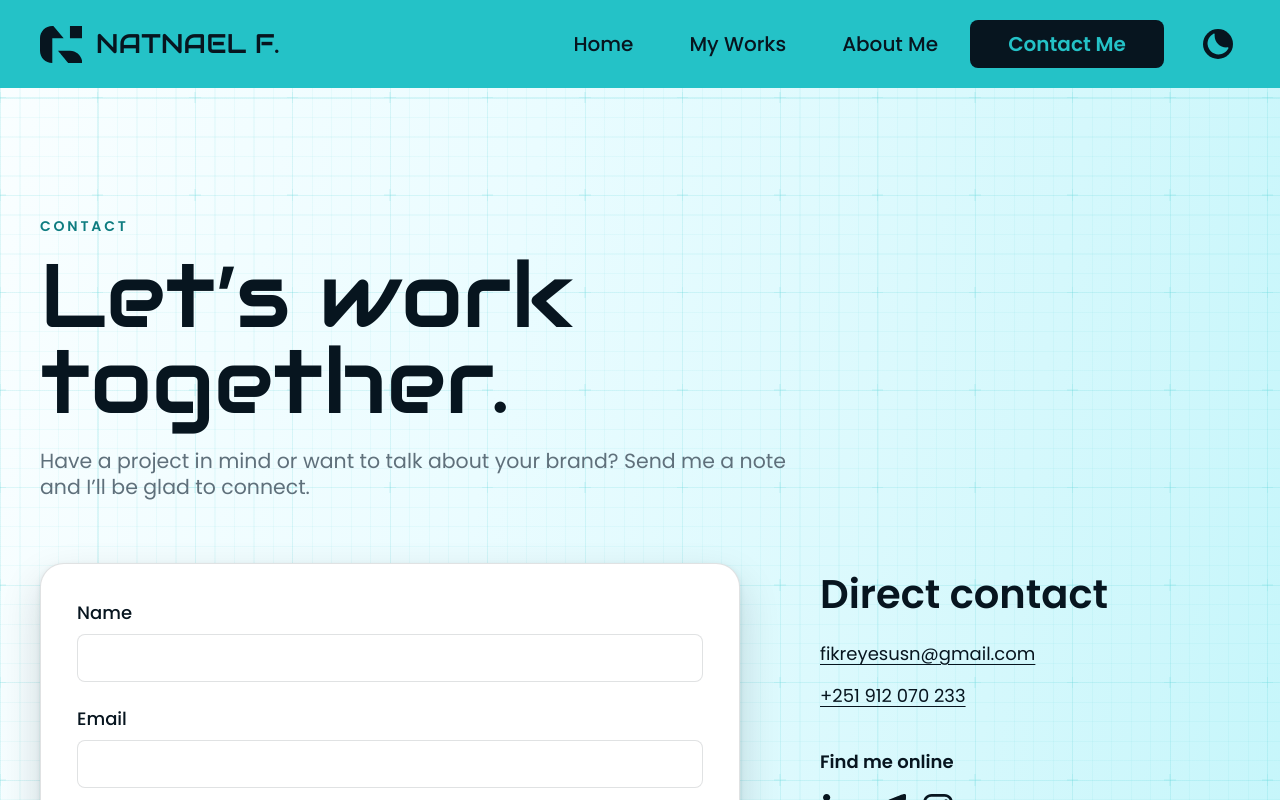
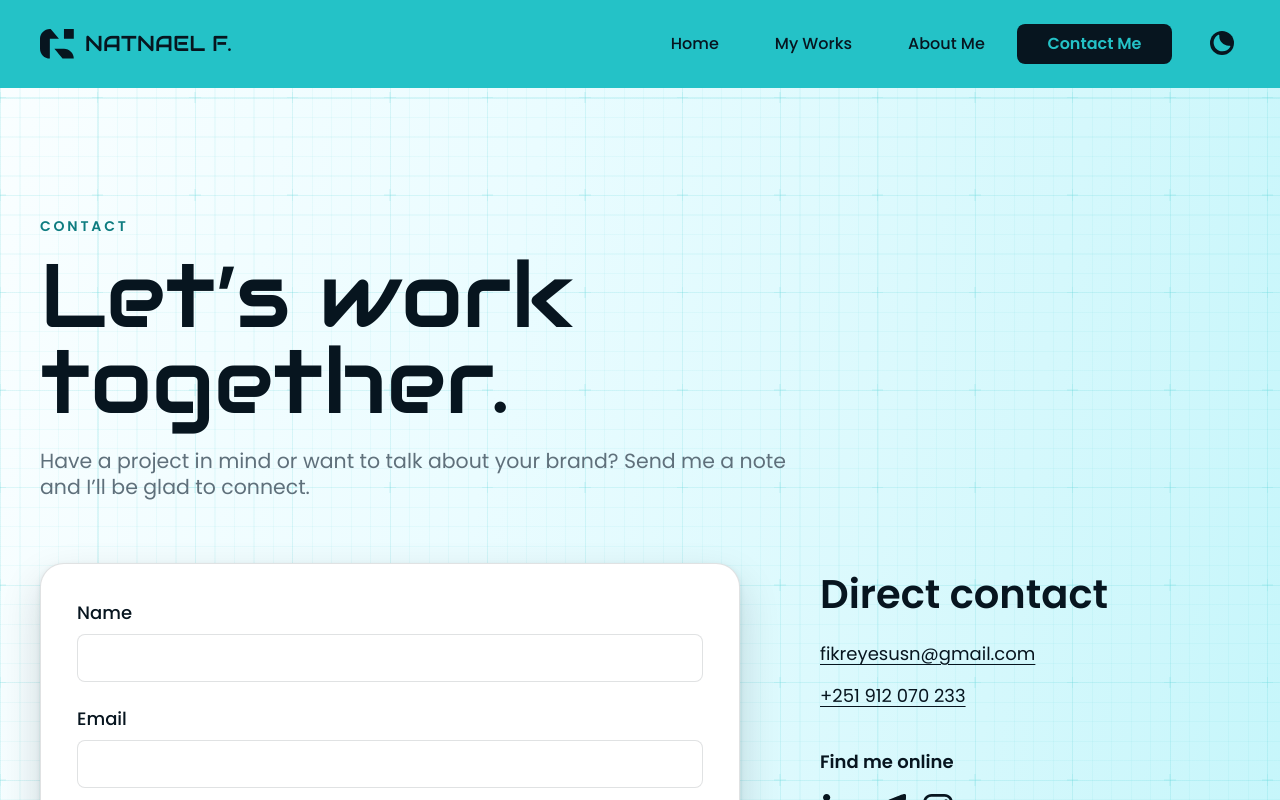
Before and after one commit to SamuelAlehegn/nattyfy-portfolio, a React (Vite) app: page /contact in a window 1280 px wide. Shown: the top 800 px of the page. Built offline with nearby package versions, Linux system fonts and the light colour scheme.

Commit message:
style(typography): scale down header and hero type

```diff
--- a/src/components/home/HeroSection.tsx
+++ b/src/components/home/HeroSection.tsx
@@ -63,7 +63,7 @@ export function HeroSection() {
 
           <motion.p
             variants={textItem}
-            className="mt-6 max-w-[39rem] text-body-lg text-copy lg:mt-14"
+            className="mt-6 max-w-[39rem] text-[clamp(0.8rem,1.28vw,1.2rem)] leading-[1.25] text-copy lg:mt-14"
           >
             I empower businesses to stand out in crowded markets. Crafting logos and identities that
             captivate, setting you apart in today&apos;s competitive landscape.
--- a/src/components/layout/Header.tsx
+++ b/src/components/layout/Header.tsx
@@ -20,7 +20,7 @@ function MenuIcon({ open }: { open: boolean }) {
       strokeLinecap="round"
       aria-hidden="true"
       focusable="false"
-      className="size-6"
+      className="size-5"
     >
       {open ? (
         <>
@@ -74,7 +74,7 @@ export function Header() {
                   [
                     'relative py-2 text-nav font-medium transition-colors duration-150 hover:text-accent-hover',
                     isActive
-                      ? "after:absolute after:left-1/2 after:-bottom-0.5 after:h-0.5 after:w-[calc(100%+1.25rem)] after:-translate-x-1/2 after:bg-current after:content-['']"
+                      ? "after:absolute after:left-1/2 after:-bottom-0.5 after:h-0.5 after:w-[calc(100%+1rem)] after:-translate-x-1/2 after:bg-current after:content-['']"
                       : '',
                   ]
                     .filter(Boolean)
@@ -88,7 +88,7 @@ export function Header() {
 
           <Link
             to="/contact"
-            className="inline-flex h-11 items-center justify-center rounded-sm bg-header-fg px-4 text-sm font-semibold whitespace-nowrap text-header transition duration-200 hover:-translate-x-0.5 hover:-translate-y-0.5 hover:bg-highlight hover:text-on-highlight hover:shadow-button focus-visible:outline-2 focus-visible:outline-offset-2 focus-visible:outline-current lg:h-12 lg:min-w-[12.125rem] lg:px-6 lg:text-button"
+            className="inline-flex h-9 items-center justify-center rounded-sm bg-header-fg px-3 text-xs font-semibold whitespace-nowrap text-header transition duration-200 hover:-translate-x-0.5 hover:-translate-y-0.5 hover:bg-highlight hover:text-on-highlight hover:shadow-button focus-visible:outline-2 focus-visible:outline-offset-2 focus-visible:outline-current lg:h-10 lg:min-w-[9.7rem] lg:px-5 lg:text-button"
           >
             Contact Me
           </Link>
@@ -104,7 +104,7 @@ export function Header() {
             aria-expanded={menuOpen}
             aria-controls="mobile-menu"
             aria-label={menuOpen ? 'Close menu' : 'Open menu'}
-            className="inline-flex size-11 items-center justify-center rounded-sm transition-colors duration-150 hover:bg-current/10 focus-visible:outline-2 focus-visible:outline-offset-2 focus-visible:outline-current lg:hidden"
+            className="inline-flex size-9 items-center justify-center rounded-sm transition-colors duration-150 hover:bg-current/10 focus-visible:outline-2 focus-visible:outline-offset-2 focus-visible:outline-current lg:hidden"
           >
             <MenuIcon open={menuOpen} />
           </button>
--- a/src/components/ui/ButtonLink.tsx
+++ b/src/components/ui/ButtonLink.tsx
@@ -14,7 +14,7 @@ interface ButtonLinkProps {
 }
 
 const baseClasses =
-  'inline-flex items-center justify-center gap-2 rounded-sm font-semibold whitespace-nowrap transition-[background-color,color,border-color,box-shadow,transform] duration-200 ease-[cubic-bezier(0.22,1,0.36,1)] hover:-translate-x-0.5 hover:-translate-y-0.5 hover:shadow-button active:translate-x-0 active:translate-y-0 active:shadow-none focus-visible:outline-2 focus-visible:outline-offset-4 focus-visible:outline-focus';
+  'inline-flex items-center justify-center gap-1.5 rounded-sm font-semibold whitespace-nowrap transition-[background-color,color,border-color,box-shadow,transform] duration-200 ease-[cubic-bezier(0.22,1,0.36,1)] hover:-translate-x-0.5 hover:-translate-y-0.5 hover:shadow-button active:translate-x-0 active:translate-y-0 active:shadow-none focus-visible:outline-2 focus-visible:outline-offset-4 focus-visible:outline-focus';
 
 const variants: Record<ButtonVariant, string> = {
   primary: 'bg-primary text-on-primary hover:bg-highlight hover:text-on-highlight',
@@ -23,8 +23,8 @@ const variants: Record<ButtonVariant, string> = {
 };
 
 const sizes: Record<ButtonSize, string> = {
-  md: 'min-h-14 min-w-[13rem] px-8 text-button-lg md:min-w-[14.375rem]',
-  lg: 'min-h-14 min-w-[16rem] rounded-md px-8 text-button-lg md:min-h-16 md:min-w-[18.125rem]',
+  md: 'min-h-11 min-w-[10.4rem] px-6 text-button-lg md:min-w-[11.5rem]',
+  lg: 'min-h-11 min-w-[12.8rem] rounded-md px-6 text-button-lg md:min-h-13 md:min-w-[14.5rem]',
 };
 
 export function ButtonLink({
--- a/src/components/ui/Logo.tsx
+++ b/src/components/ui/Logo.tsx
@@ -10,12 +10,10 @@ export function Logo() {
     <Link
       to="/"
       aria-label="Natnael Fikreyesus — home"
-      className="inline-flex shrink-0 items-center gap-[0.85rem] text-logo focus-visible:outline-offset-4"
+      className="inline-flex shrink-0 items-center gap-[0.68rem] text-logo focus-visible:outline-offset-4"
     >
-      <BrandMark className="h-[2.3125rem] w-auto" />
-      <span className="hidden font-display text-[1.685625rem] leading-none md:inline">
-        NATNAEL F.
-      </span>
+      <BrandMark className="h-[1.85rem] w-auto" />
+      <span className="hidden font-display text-[1.35rem] leading-none md:inline">NATNAEL F.</span>
     </Link>
   );
 }
--- a/src/components/ui/ThemeToggle.tsx
+++ b/src/components/ui/ThemeToggle.tsx
@@ -8,7 +8,7 @@ function SunIcon() {
       aria-hidden="true"
       focusable="false"
       fill="currentColor"
-      className="size-[1.875rem]"
+      className="size-6"
     >
       <path d="M54.03,77.96c-13.19,0-23.93-10.73-23.93-23.93s10.73-23.93,23.93-23.93,23.93,10.73,23.93,23.93-10.73,23.93-23.93,23.93Z" />
       <path d="M54.03,21.49c-2.21,0-4-1.79-4-4V4c0-2.21,1.79-4,4-4s4,1.79,4,4v13.49c0,2.21-1.79,4-4,4Z" />
@@ -26,12 +26,7 @@ function SunIcon() {
 /** Moon from resources/Assets/dark_icon.svg (shown in light mode). */
 function MoonIcon() {
   return (
-    <svg
-      viewBox="0 0 113.87 113.87"
-      aria-hidden="true"
-      focusable="false"
-      className="size-[1.875rem]"
-    >
+    <svg viewBox="0 0 113.87 113.87" aria-hidden="true" focusable="false" className="size-6">
       <circle cx="56.93" cy="56.93" r="56.93" fill="currentColor" />
       <path
         fill="var(--brand-cyan-500)"
@@ -52,7 +47,7 @@ export function ThemeToggle() {
       onClick={toggleTheme}
       aria-label={label}
       title={label}
-      className="inline-flex size-11 items-center justify-center rounded-full text-header-fg transition-opacity duration-150 hover:opacity-75 focus-visible:outline-2 focus-visible:outline-offset-2 focus-visible:outline-current"
+      className="inline-flex size-9 items-center justify-center rounded-full text-header-fg transition-opacity duration-150 hover:opacity-75 focus-visible:outline-2 focus-visible:outline-offset-2 focus-visible:outline-current"
     >
       {isDark ? <SunIcon /> : <MoonIcon />}
     </button>
--- a/src/styles/globals.css
+++ b/src/styles/globals.css
@@ -11,8 +11,9 @@
   --font-body: 'Poppins', ui-sans-serif, system-ui, -apple-system, 'Segoe UI', sans-serif;
   --font-instagram: 'Roboto', ui-sans-serif, system-ui, -apple-system, 'Segoe UI', sans-serif;
 
-  --text-display-1: clamp(2.75rem, 9vw, 6.875rem);
-  --text-display-2: clamp(2.125rem, 7vw, 5.25rem);
+  /* Header and hero type scale: 80% of the original visual size. */
+  --text-display-1: clamp(2.2rem, 7.2vw, 5.5rem);
+  --text-display-2: clamp(1.7rem, 5.6vw, 4.2rem);
   --text-page-title: clamp(2.5rem, 8vw, 5.625rem);
   --text-page-kicker: clamp(1.75rem, 5vw, 3.625rem);
   --text-h1: clamp(1.75rem, 3.2vw, 2.5rem);
@@ -20,9 +21,9 @@
   --text-label: clamp(1.5rem, 2.6vw, 2.375rem);
   --text-body-lg: clamp(1rem, 1.6vw, 1.5rem);
   --text-body: clamp(1rem, 0.4vw + 0.9rem, 1.125rem);
-  --text-nav: 1.25rem;
-  --text-button: 1.25rem;
-  --text-button-lg: clamp(1rem, 0.5vw + 0.85rem, 1.5rem);
+  --text-nav: 1rem;
+  --text-button: 1rem;
+  --text-button-lg: clamp(0.8rem, 0.4vw + 0.68rem, 1.2rem);
   --text-quote: clamp(1.25rem, 2vw, 1.875rem);
   --text-card-overlay: clamp(1rem, 1.4vw, 1.5rem);
   --text-small: 0.875rem;
```
